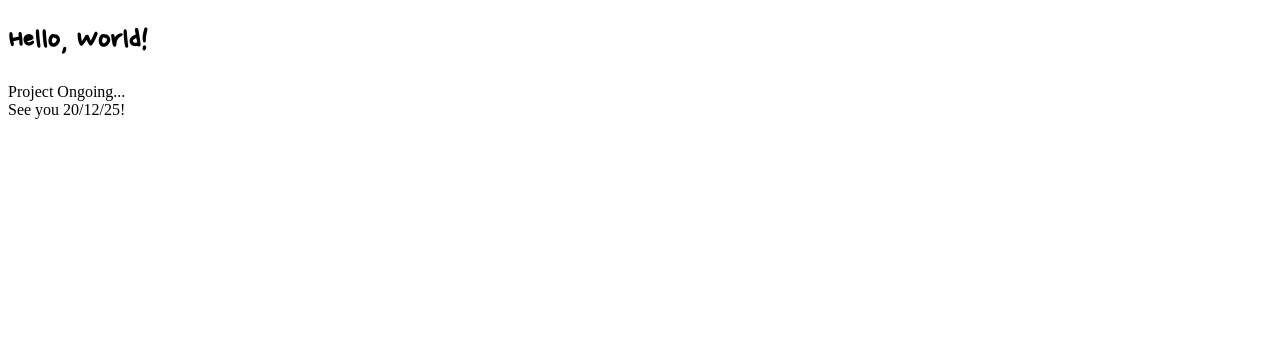
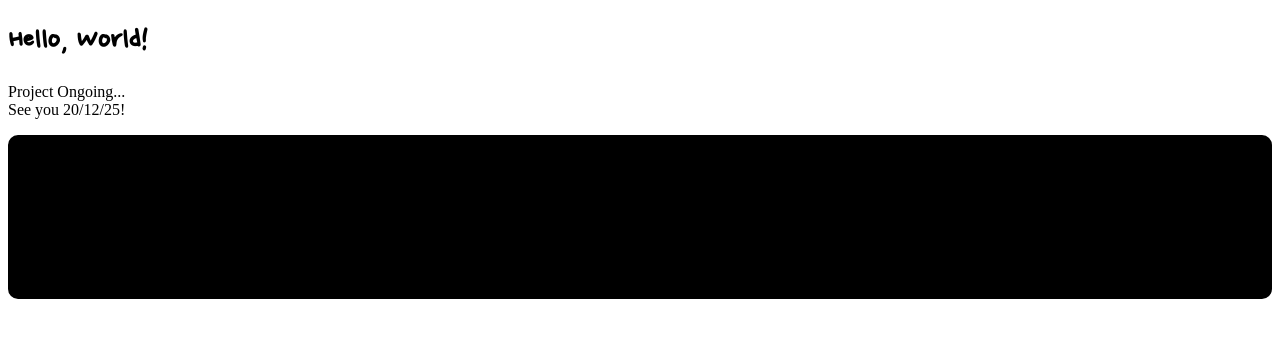
Before and after one commit to BookTopBang/RockPaperScissors, a Flask app: page /hello/ in a window 1280 px wide. Shown: the top 338 px of the page. Run offline with Flask 2, Linux system fonts and the light colour scheme.

Commit message:
add webcam css / seperate html - css

```diff
--- a/app/static/css/style.css
+++ b/app/static/css/style.css
@@ -1 +1,12 @@
-/*거북이 부탁해요!*/
+@import url('https://fonts.googleapis.com/css2?family=Nanum+Pen+Script&display=swap');
+
+h1 {
+    font-family: 'Nanum Pen Script', cursive;
+}
+
+.videobox {
+    border: 5px solid black;
+    border-radius: 10px;
+    overflow: hidden;
+    background-color: black;
+}
--- a/app/templates/index.html
+++ b/app/templates/index.html
@@ -3,13 +3,8 @@
 
 <head>
     <title>RPS Project</title>
-    <style>
-        @import url('https://fonts.googleapis.com/css2?family=Nanum+Pen+Script&display=swap');
-
-        h1 {
-            font-family: 'Nanum Pen Script', cursive;
-        }
-    </style>
+    <link rel="stylesheet"
+          href="{{ url_for('static', filename='css/style.css') }}">
 </head>
 
 <body>
@@ -22,11 +17,14 @@
         Project Ongoing...<br>
         See you 20/12/25!
     </p>
+
     <!--웹캠 연결-->
-    <video autoplay playsinline></video>
-    <script type="text/javascript"
-    src="{{ url_for('static', filename ='js/main.js') }}">
-    </script>
+    <div class="videobox">
+        <video autoplay playsinline></video>
+        <script type="text/javascript"
+                src="{{ url_for('static', filename='js/main.js') }}">
+        </script>
+    </div>
 </body>
 
 </html>
```
